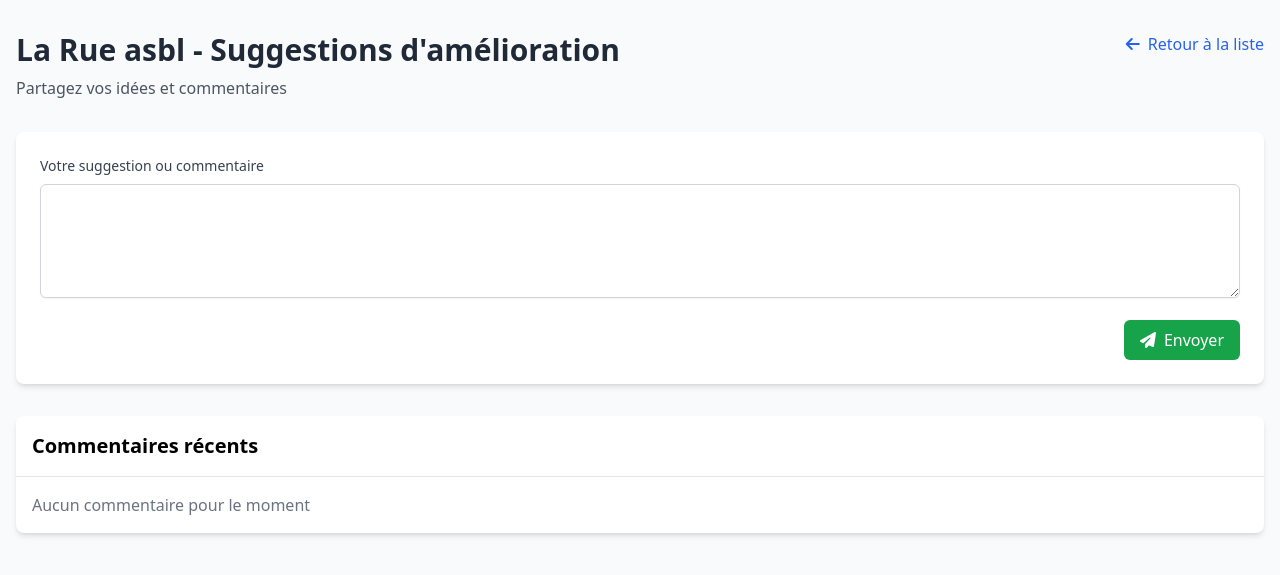
After one commit to nag-py/fccre, a Flask app: page /feedback in a window 1280 px wide. The commit adds this page. Shown: the top 575 px of the page. Run offline with Flask 3, Linux system fonts and the light colour scheme; some libraries are stand-ins or nearby versions.

Commit message:
ajout système de feedback

```diff
--- a/app.py
+++ b/app.py
@@ -1,6 +1,6 @@
 from flask import Flask, render_template, request, redirect, url_for, flash, send_file
 from sqlalchemy import func, extract
-from models import db, Contact, HistoriqueContact, FichierHistorique
+from models import db, Contact, HistoriqueContact, FichierHistorique, Feedback
 import os
 from datetime import datetime, time
 from werkzeug.utils import secure_filename
@@ -543,5 +543,21 @@
 
     return render_template('templates/fiche_contact.html', rues=rues, rue_preselec=rue_preselec)
 
+@app.route('/feedback', methods=['GET', 'POST'])
+def feedback():
+    if request.method == 'POST':
+        comment = request.form.get('comment', '').strip()
+        if comment:
+            new_feedback = Feedback(comment=comment)
+            db.session.add(new_feedback)
+            db.session.commit()
+            flash('Merci pour votre suggestion !', 'success')
+            return redirect(url_for('feedback'))
+
+    # Récupérer tous les feedbacks triés par date décroissante
+    feedbacks = Feedback.query.order_by(Feedback.created_at.desc()).all()
+    return render_template('feedback.html', feedbacks=feedbacks)
+
+
 if __name__ == '__main__':
     app.run(debug=True)
--- /dev/null
+++ b/templates/feedback.html
@@ -0,0 +1,73 @@
+<!DOCTYPE html>
+<html lang="fr">
+<head>
+    <meta charset="UTF-8">
+    <meta name="viewport" content="width=device-width, initial-scale=1.0">
+    <title>Suggestions d'amélioration</title>
+    <script src="https://cdn.tailwindcss.com"></script>
+    <link rel="stylesheet" href="https://cdnjs.cloudflare.com/ajax/libs/font-awesome/6.4.0/css/all.min.css">
+</head>
+<body class="bg-gray-50">
+    <div class="container mx-auto px-4 py-8 max-w-screen-xl">
+        <!-- Header -->
+        <header class="mb-8">
+            <div class="flex justify-between items-start">
+                <div>
+                    <h1 class="text-3xl font-bold text-gray-800">La Rue asbl - Suggestions d'amélioration</h1>
+                    <p class="text-gray-600 mt-2">Partagez vos idées et commentaires</p>
+                </div>
+                <a href="{{ url_for('index') }}" class="text-blue-600 hover:text-blue-800 flex items-center">
+                    <i class="fas fa-arrow-left mr-2"></i>Retour à la liste
+                </a>
+            </div>
+        </header>
+
+        <!-- Flash Messages -->
+        {% with messages = get_flashed_messages(with_categories=true) %}
+            {% if messages %}
+                {% for category, message in messages %}
+                    <div class="mb-4 p-4 rounded-md {% if category == 'success' %}bg-green-100 text-green-800{% else %}bg-red-100 text-red-800{% endif %}">
+                        {{ message }}
+                    </div>
+                {% endfor %}
+            {% endif %}
+        {% endwith %}
+
+        <!-- Feedback Form -->
+        <div class="bg-white rounded-lg shadow-md p-6 mb-8">
+            <form method="POST" action="{{ url_for('feedback') }}">
+                <div class="mb-4">
+                    <label for="comment" class="block text-sm font-medium text-gray-700 mb-2">Votre suggestion ou commentaire</label>
+                    <textarea id="comment" name="comment" rows="4" class="w-full px-3 py-2 border border-gray-300 rounded-md shadow-sm focus:outline-none focus:ring-blue-500 focus:border-blue-500" required></textarea>
+                </div>
+                <div class="flex justify-end">
+                    <button type="submit" class="bg-green-600 hover:bg-green-700 text-white px-4 py-2 rounded-md transition duration-300 flex items-center">
+                        <i class="fas fa-paper-plane mr-2"></i>Envoyer
+                    </button>
+                </div>
+            </form>
+        </div>
+
+        <!-- Feedback List -->
+        <div class="bg-white rounded-lg shadow-md overflow-hidden">
+            <h2 class="text-xl font-semibold p-4 border-b border-gray-200">Commentaires récents</h2>
+            {% if feedbacks %}
+                <ul class="divide-y divide-gray-200">
+                    {% for feedback in feedbacks %}
+                    <li class="p-4">
+                        <div class="flex justify-between items-start">
+                            <p class="text-gray-800">{{ feedback.comment }}</p>
+                            <span class="text-sm text-gray-500 ml-4 whitespace-nowrap">
+                                {{ feedback.created_at.strftime('%d/%m/%Y %H:%M') }}
+                            </span>
+                        </div>
+                    </li>
+                    {% endfor %}
+                </ul>
+            {% else %}
+                <p class="p-4 text-gray-500">Aucun commentaire pour le moment</p>
+            {% endif %}
+        </div>
+    </div>
+</body>
+</html>
--- a/templates/liste_contacts.html
+++ b/templates/liste_contacts.html
@@ -32,14 +32,16 @@
                 <i class="fas fa-plus mr-2"></i>Nouvelle fiche contact
             </a>
 
-            <div>
+            <div class="flex space-x-4">
                 <form action="{{ url_for('index') }}" method="GET" class="flex">
                     <input type="text" name="search" placeholder="Rechercher une fiche CRE" value="{{ request.args.get('search', '') }}" class="px-3 py-2 border border-gray-300 rounded-l-md shadow-sm focus:outline-none focus:ring-blue-500 focus:border-blue-500">
                     <button type="submit" class="bg-gray-200 hover:bg-gray-300 px-4 py-2 rounded-r-md transition duration-300">
                         <i class="fas fa-search"></i>
                     </button>
-
                 </form>
+                <a href="{{ url_for('feedback') }}" class="bg-green-600 hover:bg-green-700 text-white px-4 py-2 rounded-md transition duration-300 flex items-center">
+                    <i class="fas fa-lightbulb mr-2"></i>Suggestions d'amélioration ?
+                </a>
             </div>
         </div>
 
```
Also changed, not shown: check_db.py (added, +7 -0 lines), models.py (+11 -0 lines).
